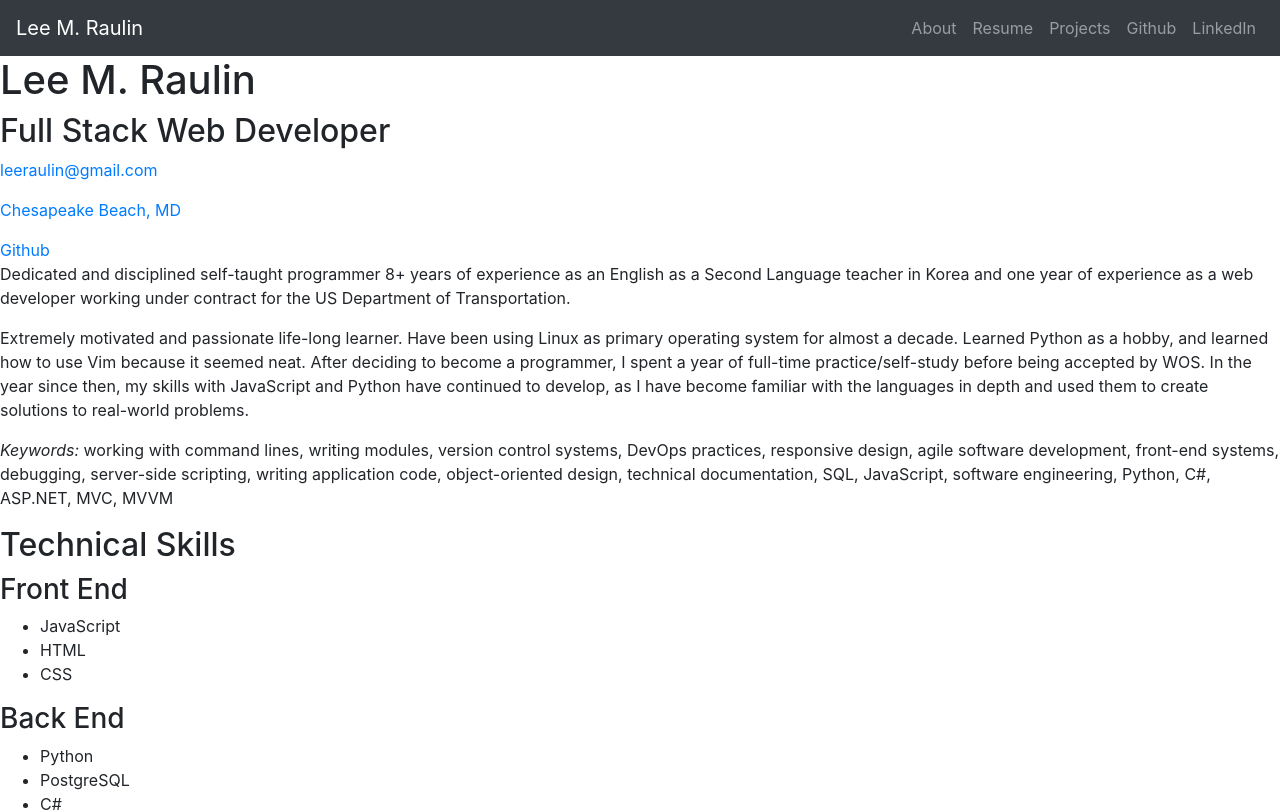
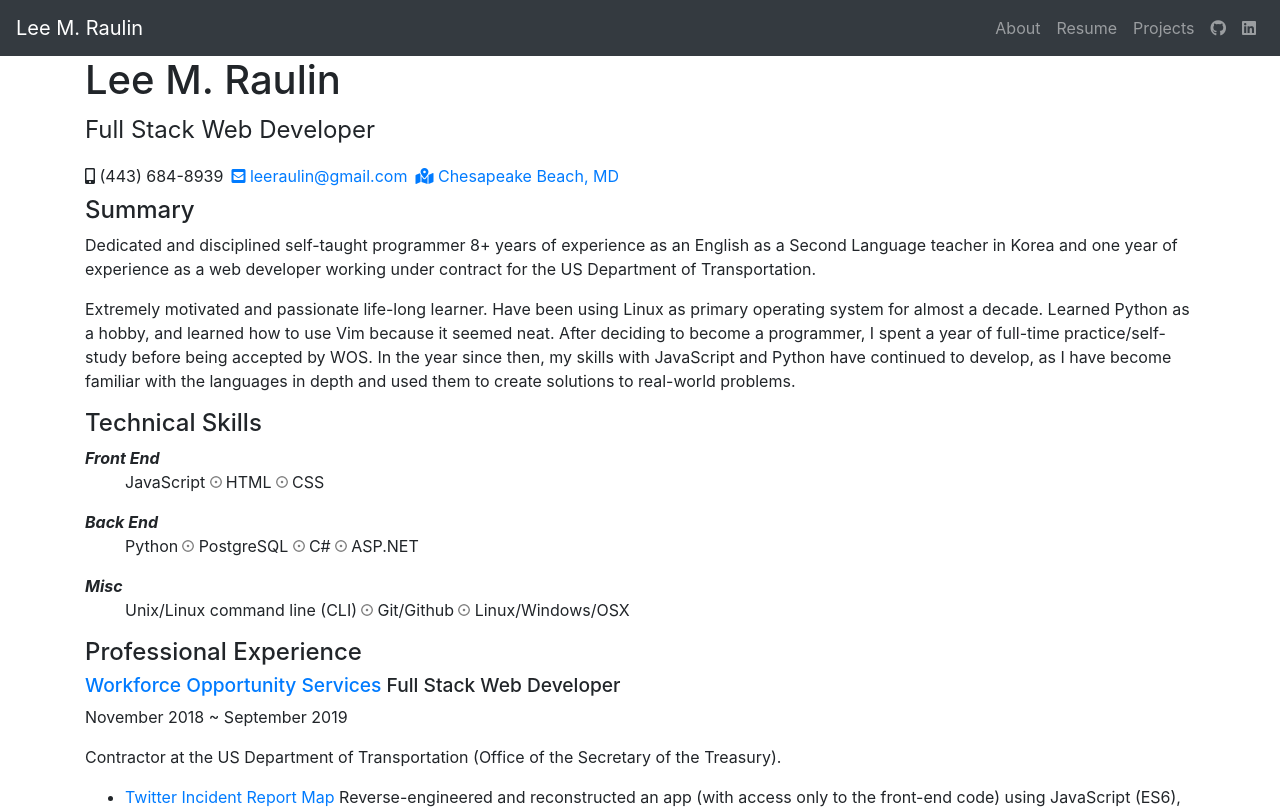
Before and after one commit to lraulin/reactstrap-resume, a React (Create React App) app: page /resume in a window 1280 px wide. Shown: the top 812 px of the page. Built offline with nearby package versions, Linux system fonts and the light colour scheme.

Commit message:
Fix text.

```diff
--- a/package.json
+++ b/package.json
@@ -4,6 +4,7 @@
   "private": true,
   "homepage": "https://reactstrap-resume-69d3c.firebaseapp.com/",
   "dependencies": {
+    "@fortawesome/fontawesome-free": "^5.10.1",
     "bootstrap": "^4.3.1",
     "react": "^16.9.0",
     "react-dom": "^16.9.0",
--- a/src/About.jsx
+++ b/src/About.jsx
@@ -1,22 +1,50 @@
 import React from "react";
-import ReactMarkdown from "react-markdown";
+import { Jumbotron, Container, Row, Col, Button } from "reactstrap";
 
-const md = `# About Me
-
-I am a self-taught programmer with two years of experience: one paid as a DoT contractor, and one of full-time self-directed study.
-
-JavaScript/Python developer. As a contractor at the DoT, I created a web app with React, Node/Express, and Postgres, to be deployed via AWS. I also created multiple scripts/apps (in Python, Bash, and Node) to assist the cybersecurity team by automating various tasks, processing data and sending it to the appropriate people, etc.
-
-In a former life, I was an English teacher in Korea for a decade, and before that, I was a boatswain's mate in the US Coast Guard. I also have a master's degree in psychology.
-
-My hobbies include reading (nonfiction), fitness (Indian clubs, functional strength, yoga, kayaking, natural movement, etc), and camping.`;
-
-const About = props => {
-  return (
-    <div>
-      <ReactMarkdown source={md} />
-    </div>
-  );
-};
+const About = () => (
+  <Jumbotron>
+    <Container>
+      <Row>
+        <Col>
+          <h1 style={{ textShadow: "3px 3px 3px #999" }}>Lee M. Raulin</h1>
+          <h2>JavaScript/Python Developer</h2>
+          {/* <p>
+            <Button
+              tag="a"
+              color="success"
+              size="large"
+              href="http://reactstrap.github.io"
+              target="_blank"
+            >
+              View Reactstrap Docs
+            </Button>
+          </p> */}
+          <p>
+            I am a self-taught programmer (not designer, obviously) with two
+            years of experience: one paid as a DoT contractor, and one of
+            full-time self-directed study.
+          </p>
+          <p>
+            As a contractor at the DoT, I created a web app with React,
+            Node/Express, and Postgres, to be deployed via AWS. I also created
+            multiple scripts/apps (in Python, Bash, and Node) to assist the
+            cybersecurity team by automating various tasks, processing data and
+            sending it to the appropriate people, etc.
+          </p>
+          <p>
+            In a former life, I was an English teacher in Korea for a decade,
+            and before that, I was a boatswain's mate in the US Coast Guard. I
+            also have a master's degree in psychology.
+          </p>
+          <p>
+            My hobbies include reading (nonfiction), fitness (Indian clubs,
+            functional strength, yoga, kayaking, natural movement, etc), and
+            camping.`;
+          </p>
+        </Col>
+      </Row>
+    </Container>
+  </Jumbotron>
+);
 
 export default About;
--- a/src/App.jsx
+++ b/src/App.jsx
@@ -1,5 +1,4 @@
 import React, { useState } from "react";
-import { HashRouter, BrowserRouter, Route } from "react-router-dom";
 import {
   Collapse,
   Navbar,
@@ -9,12 +8,7 @@ import {
   NavItem,
   NavLink,
 } from "reactstrap";
-import ReactMarkdown from "react-markdown";
 
-import About from "./About";
-import Jumbo from "./Jumbo";
-import Resume from "./Resume";
-import Projects from "./Projects";
 import Routes from "./Routes";
 
 const App = props => {
@@ -42,11 +36,13 @@ const App = props => {
               <NavLink href="/projects/">Projects</NavLink>
             </NavItem>
             <NavItem>
-              <NavLink href="https://github.com/lraulin">Github</NavLink>
+              <NavLink href="https://github.com/lraulin">
+                <span className="fab fa-github"></span>
+              </NavLink>
             </NavItem>
             <NavItem>
               <NavLink href="https://www.linkedin.com/in/leeraulin/">
-                LinkedIn
+                <span class="fab fa-linkedin"></span>
               </NavLink>
             </NavItem>
           </Nav>
--- a/src/Jumbo.jsx
+++ /dev/null
@@ -1,28 +0,0 @@
-import React from "react";
-import { Jumbotron, Container, Row, Col, Button } from "reactstrap";
-
-const Jumbo = () => (
-  <Jumbotron>
-    <Container>
-      <Row>
-        <Col>
-          <h1>Lee M. Raulin</h1>
-          <h2>JavaScript/Python Developer</h2>
-          {/* <p>
-            <Button
-              tag="a"
-              color="success"
-              size="large"
-              href="http://reactstrap.github.io"
-              target="_blank"
-            >
-              View Reactstrap Docs
-            </Button>
-          </p> */}
-        </Col>
-      </Row>
-    </Container>
-  </Jumbotron>
-);
-
-export default Jumbo;
--- /dev/null
+++ b/src/Resume.css
@@ -0,0 +1,62 @@
+h2,
+p.subtitle {
+  font-size: 1.5em !important;
+}
+
+h3 {
+  font-size: 1.2em !important;
+}
+
+span.contactInfo {
+  margin-inline-end: 0.5em;
+}
+
+section.keywords {
+  display: none;
+}
+
+section#contactSection {
+  margin-bottom: 0.5em;
+}
+
+section.technicalSkillsSection ul {
+  display: inline;
+  margin: 0;
+  padding: 0;
+}
+
+section#technicalSkillsSection li {
+  display: inline;
+  list-style: none;
+}
+
+section#technicalSkillsSection li::before {
+  content: " ";
+  /*
+  this content is important only for Crome in case the HTML will be minified with no whitespaces between </li><li>
+  */
+}
+
+section#technicalSkillsSection li::after {
+  content: " ";
+  white-space: normal;
+  word-spacing: 1em; /* = nav@padding-right - this actually makes width */
+  background-image: radial-gradient(
+    circle,
+    black,
+    black 7%,
+    transparent 15%,
+    transparent 35%,
+    black 45%,
+    black 48%,
+    transparent 55%
+  );
+  background-size: 1em 1em;
+  background-repeat: no-repeat;
+  background-position: center center;
+  opacity: 0.5;
+}
+
+em {
+  font-weight: bold;
+}
--- a/src/Resume.jsx
+++ b/src/Resume.jsx
@@ -1,6 +1,6 @@
 import React from "react";
-import ReactMarkdown from "react-markdown";
-import { Link } from "react-router-dom";
+import { Jumbotron, Container, Row, Col, Button } from "reactstrap";
+import "./Resume.css";
 
 const keywords = [
   "working with command lines",
@@ -25,39 +25,62 @@ const keywords = [
   "MVVM",
 ];
 
+const centered = {
+  margin: "auto",
+};
+
+const hidden = {
+  display: "none",
+};
+
 const Resume = props => (
   <div>
-    <h1>Lee M. Raulin</h1>
-    <h2>Full Stack Web Developer</h2>
+    <Container>
+      <Row>
+        <Col>
+          <article id="resume">
+            <header>
+              <h1 style={{ centered }}>Lee M. Raulin</h1>
+              <p className="subtitle" style={{ centered }}>
+                Full Stack Web Developer
+              </p>
+            </header>
             <section id="contactSection">
-      <p className="emailAddress">
-        <a href="mailto:leeraulin@gmail.com">leeraulin@gmail.com</a>
-      </p>
-      <p className="streetAddress">
+              <span className="contactInfo phoneNumber">
+                <i class="fas fa-mobile-alt"></i> (443) 684-8939
+              </span>
+              <span className="contactInfo emailAddress">
+                <a href="mailto:leeraulin@gmail.com">
+                  <i class="fas fa-envelope-square"></i> leeraulin@gmail.com
+                </a>
+              </span>
+              <span className="contactInfo streetAddress">
                 <a href="https://www.google.com/maps/place/Chesapeake+Beach">
-          Chesapeake Beach, MD
+                  <i class="fas fa-map-marked-alt"></i> Chesapeake Beach, MD
                 </a>
-      </p>
-      <a href="http://github.com/lraulin">Github</a>
-      <a href="http://www.linkedin.com/in/leeraulin" />
+              </span>
             </section>
             <section id="summarySection">
+              <h2>Summary</h2>
               <p>
-        Dedicated and disciplined self-taught programmer 8+ years of experience
-        as an English as a Second Language teacher in Korea and one year of
-        experience as a web developer working under contract for the US
-        Department of Transportation.
+                Dedicated and disciplined self-taught programmer 8+ years of
+                experience as an English as a Second Language teacher in Korea
+                and one year of experience as a web developer working under
+                contract for the US Department of Transportation.
               </p>
               <p>
-        Extremely motivated and passionate life-long learner. Have been using
-        Linux as primary operating system for almost a decade. Learned Python as
-        a hobby, and learned how to use Vim because it seemed neat. After
-        deciding to become a programmer, I spent a year of full-time
-        practice/self-study before being accepted by WOS. In the year since
-        then, my skills with JavaScript and Python have continued to develop, as
-        I have become familiar with the languages in depth and used them to
-        create solutions to real-world problems.
+                Extremely motivated and passionate life-long learner. Have been
+                using Linux as primary operating system for almost a decade.
+                Learned Python as a hobby, and learned how to use Vim because it
+                seemed neat. After deciding to become a programmer, I spent a
+                year of full-time practice/self-study before being accepted by
+                WOS. In the year since then, my skills with JavaScript and
+                Python have continued to develop, as I have become familiar with
+                the languages in depth and used them to create solutions to
+                real-world problems.
               </p>
+            </section>
+            <section className="keywords">
               <p>
                 <em>Keywords:</em>
                 {" " + keywords.join(", ")}
@@ -65,30 +88,38 @@ const Resume = props => (
             </section>
             <section id="technicalSkillsSection">
               <h2>Technical Skills</h2>
-      <h3>Front End</h3>
+              <p>
+                <em>Front End</em>
                 <ul>
                   <li>JavaScript</li>
                   <li>HTML</li>
                   <li>CSS</li>
                 </ul>
-      <h3>Back End</h3>
+              </p>
+              <p>
+                <em>Back End</em>
                 <ul>
                   <li>Python</li>
                   <li>PostgreSQL</li>
                   <li>C#</li>
                   <li>ASP.NET</li>
                 </ul>
-      <h3>Misc</h3>
+              </p>
+              <p>
+                <em>Misc</em>
                 <ul>
                   <li>Unix/Linux command line (CLI)</li>
                   <li>Git/Github</li>
                   <li>Linux/Windows/OSX</li>
                 </ul>
+              </p>
             </section>
             <section id="experienceSection">
               <h2>Professional Experience</h2>
               <h3 className="company-and-title">
-        <a href="https://www.wforce.org/">Workforce Opportunity Services</a>{" "}
+                <a href="https://www.wforce.org/">
+                  Workforce Opportunity Services
+                </a>{" "}
                 Full Stack Web Developer
               </h3>
               <p className="dateRange">
@@ -106,22 +137,26 @@ const Resume = props => (
               <ul>
                 <li>
                   <p>
-            <a href="/projects/incident-map">Twitter Incident Report Map</a>{" "}
-            Reverse-engineered and reconstructed an app (with access only to the
-            front-end code) using JavaScript (ES6), React, Redux, AWS (E2, RDS,
-            S5), PostgreSQL, Mapbox, etc. Deployed to Firebase, AWS, and Vultr
-            (cloud VM) as staging environment. Calculated projected costs and
-            prepared budget proposal for AWS infrastructure, which was accepted.
+                    <a href="/projects/incident-map">
+                      Twitter Incident Report Map
+                    </a>{" "}
+                    Reverse-engineered and reconstructed an app (with access
+                    only to the front-end code) using JavaScript (ES6), React,
+                    Redux, AWS (E2, RDS, S5), PostgreSQL, Mapbox, etc. Deployed
+                    to Firebase, AWS, and Vultr (cloud VM) as staging
+                    environment. Calculated projected costs and prepared budget
+                    proposal for AWS infrastructure, which was accepted.
                   </p>
                 </li>
               </ul>
               <ul>
                 <li>
                   <p>
-            <a href="/projects/dns-script">DNS Script</a> Coded a NodeJS/SQLite
-            console app that automated checking hundreds of DNS servers every
-            hour and emailing a daily summary of any discrepancies. Deployed to
-            a government BIND (Linux) server.
+                    <a href="/projects/dns-script">DNS Script</a> Coded a
+                    NodeJS/SQLite console app that automated checking hundreds
+                    of DNS servers every hour and emailing a daily summary of
+                    any discrepancies. Deployed to a government BIND (Linux)
+                    server.
                   </p>
                 </li>
                 <li>
@@ -129,18 +164,18 @@ const Resume = props => (
                     <a href="/projects/vulnerability-visualization">
                       Vulnerability Visualization
                     </a>{" "}
-            Programmed a Python script that triggers on receipt of an email by a
-            MS 365 account containing a report on security vulnerabilities. It
-            extracts files attached to the PDF file attached to the email,
-            reformats the spreadsheets, including calculated values, and emails
-            them to a distribution list.
+                    Programmed a Python script that triggers on receipt of an
+                    email by a MS 365 account containing a report on security
+                    vulnerabilities. It extracts files attached to the PDF file
+                    attached to the email, reformats the spreadsheets, including
+                    calculated values, and emails them to a distribution list.
                   </p>
                 </li>
                 <li>
                   <p>
-            <a href="/projects/syslog_analytics">Syslog Analytics</a> Composed
-            Python script to parse/reformat spreadsheet files to support cyber
-            team.
+                    <a href="/projects/syslog_analytics">Syslog Analytics</a>{" "}
+                    Composed Python script to parse/reformat spreadsheet files
+                    to support cyber team.
                   </p>
                 </li>
                 <li>
@@ -151,15 +186,18 @@ const Resume = props => (
               {/* Supervisor: Dan Morgan (202) 366-4308
       [daniel.morgan@dot.gov](mailto:daniel.morgan@dot.gov)  */}
               <h3>
-        After-school English Academies (Various) | English Language Instructor
-        (ESL/EFL)
+                After-school English Academies (Various) | English Language
+                Instructor (ESL/EFL)
               </h3>
               <p>
-        <time dateTime="2009">2009</time> ~ <time dateTime="2017">2017</time>{" "}
+                <time dateTime="2009">2009</time> ~{" "}
+                <time dateTime="2017">2017</time>{" "}
               </p>
               <h2>Education</h2>{" "}
               <h3>
-        <span className="degree">Master of Arts in General Psychology</span>{" "}
+                <span className="degree">
+                  Master of Arts in General Psychology
+                </span>{" "}
                 <span className="school">
                   <a href="https://www.ncu.edu/">Northcentral University</a>
                 </span>
@@ -170,10 +208,16 @@ const Resume = props => (
               <h3>
                 <span className="degree">Batchelor of Arts in Psychology</span>{" "}
                 <span className="school">
-          <a href="https://www.ncu.edu/">St. Mary's College of Maryland</a>
+                  <a href="https://www.ncu.edu/">
+                    St. Mary's College of Maryland
+                  </a>
                 </span>
               </h3>
             </section>
+          </article>
+        </Col>
+      </Row>
+    </Container>
   </div>
 );
 
--- a/src/Routes.jsx
+++ b/src/Routes.jsx
@@ -3,11 +3,6 @@ import { BrowserRouter, Route } from "react-router-dom";
 import About from "./About";
 import Resume from "./Resume";
 import Projects from "./Projects";
-
-console.log("***THE URL IS:***");
-console.log(process.env.PUBLIC_URL);
-
-const fullPath = path => `${process.env.PUBLIC_URL}/${path}`;
 
 const Routes = () => (
   <BrowserRouter>
--- a/src/index.js
+++ b/src/index.js
@@ -1,5 +1,6 @@
 import React from "react";
 import ReactDOM from "react-dom";
+import "@fortawesome/fontawesome-free/css/all.css";
 import "./index.css";
 import App from "./App";
 import * as serviceWorker from "./serviceWorker";
```
Also changed, not shown: src/AboutOld.jsx (added, +11 -0 lines), src/AppRouter.jsx (deleted, +0 -36 lines), 32 other files (tests, documents, lock files or other folders). Lines whose indentation alone changed are shown as unchanged.
